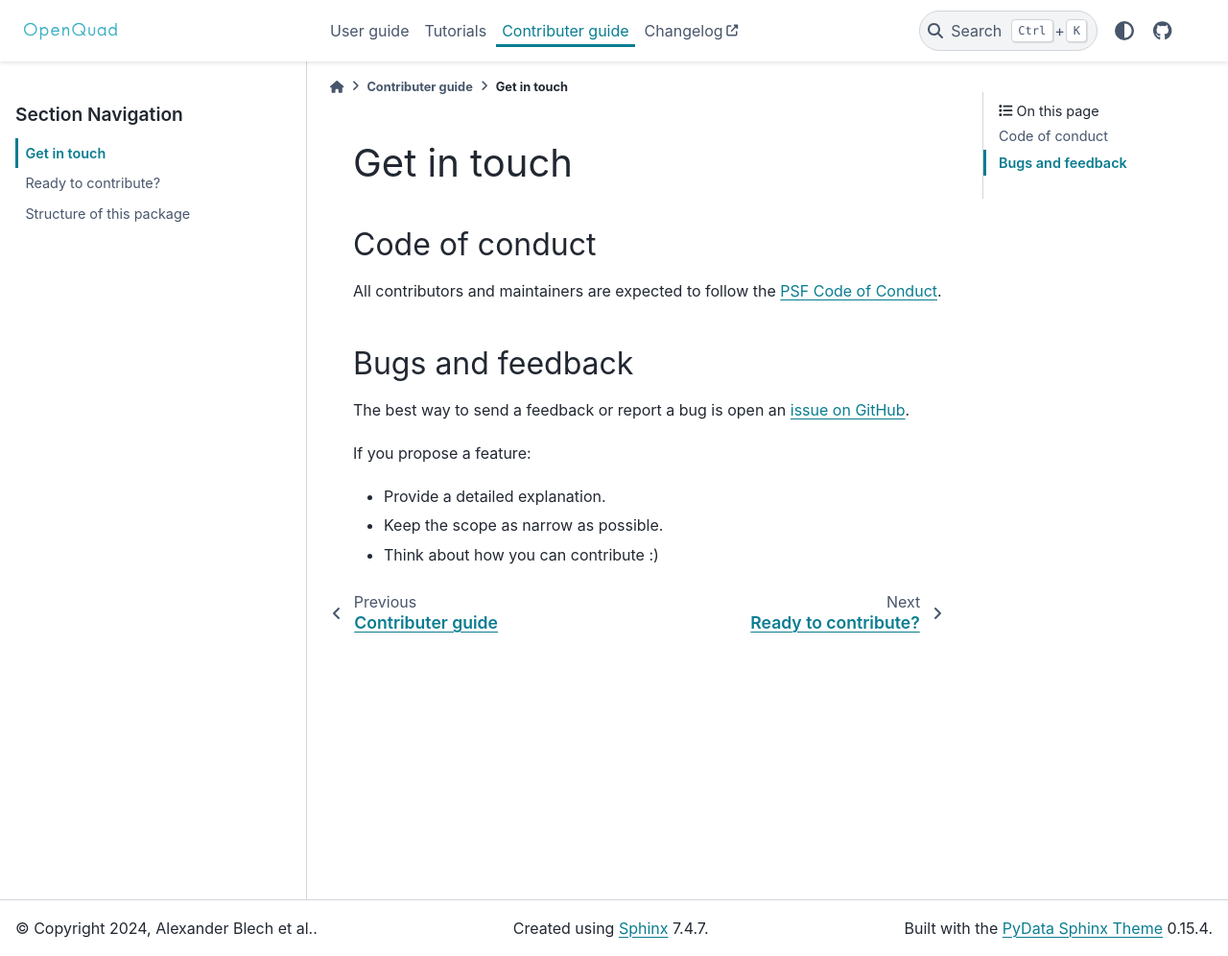
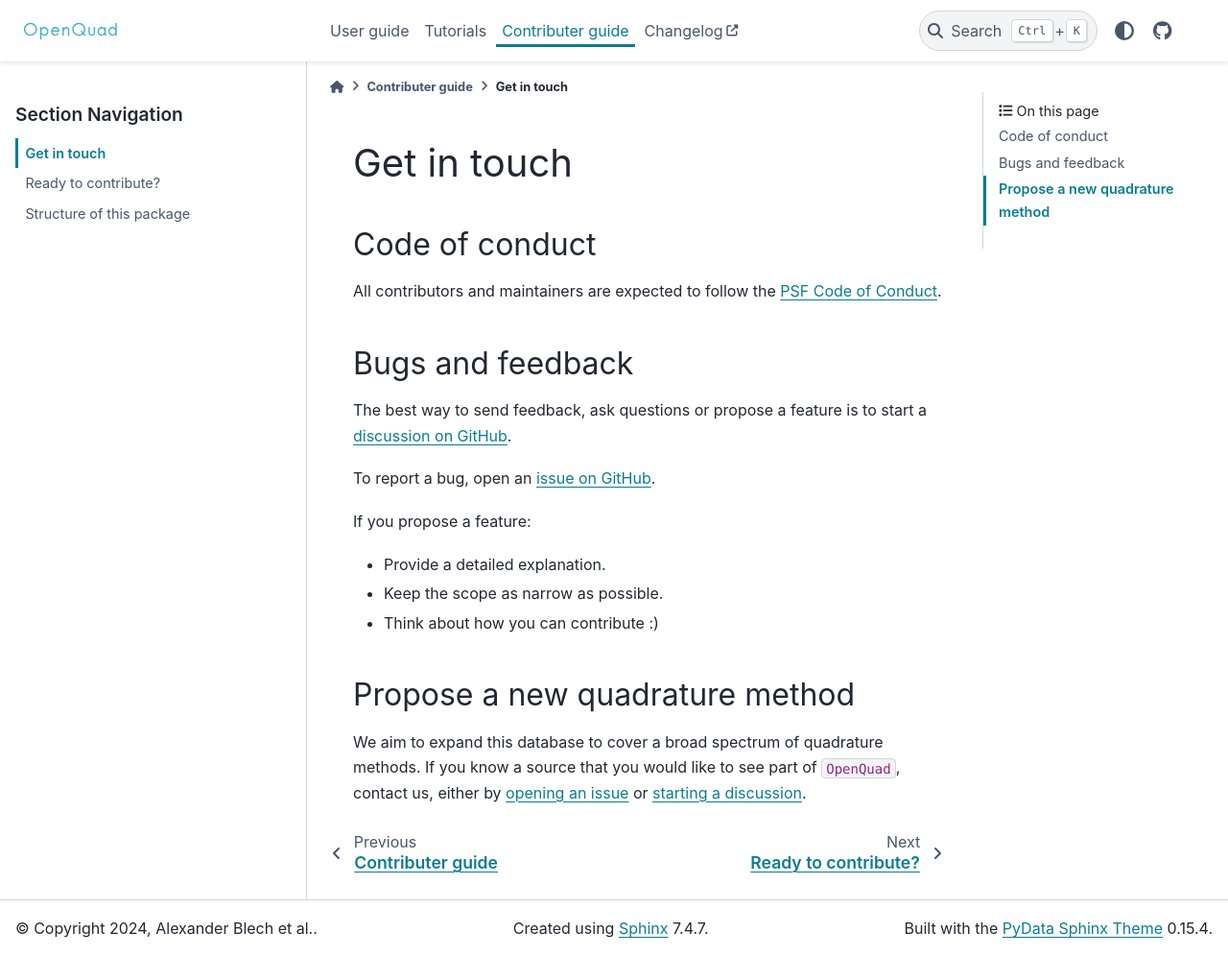
Before and after one commit to qucontrol/openquad, a Sphinx documentation site: the page built from doc/contributing/communication.rst, in a window 1280 px wide and 996 px high. Shown: the whole window at 96% size. Built offline with Sphinx 7.4.7 and the PyData theme 0.15.4, drawn with Linux system fonts in a browser that asks for light colours; pages that are not in the unit, such as notebooks, are missing from menus.

Commit message:
Extend communication guideline

```diff
--- a/doc/contributing/communication.rst
+++ b/doc/contributing/communication.rst
@@ -13,7 +13,10 @@ All contributors and maintainers are expected to follow the `PSF Code of Conduct
 Bugs and feedback
 ^^^^^^^^^^^^^^^^^
 
-The best way to send a feedback or report a bug is open an `issue on GitHub`_.
+The best way to send feedback, ask questions or propose a feature is to start a
+`discussion on GitHub`_.
+
+To report a bug, open an `issue on GitHub`_.
 
 If you propose a feature:
 
@@ -21,4 +24,16 @@ If you propose a feature:
 - Keep the scope as narrow as possible.
 - Think about how you can contribute :)
 
+.. _discussion on GitHub: https://github.com/qucontrol/openquad/discussions
 .. _issue on GitHub: https://github.com/qucontrol/openquad/issues
+
+
+Propose a new quadrature method
+^^^^^^^^^^^^^^^^^^^^^^^^^^^^^^^
+
+We aim to expand this database to cover a broad spectrum of quadrature methods.
+If you know a source that you would like to see part of |openquad|, contact us,
+either by `opening an issue`_ or `starting a discussion`_.
+
+.. _opening an issue: https://github.com/qucontrol/openquad/issues
+.. _starting a discussion: https://github.com/qucontrol/openquad/discussions/categories/new-quadratures
```
